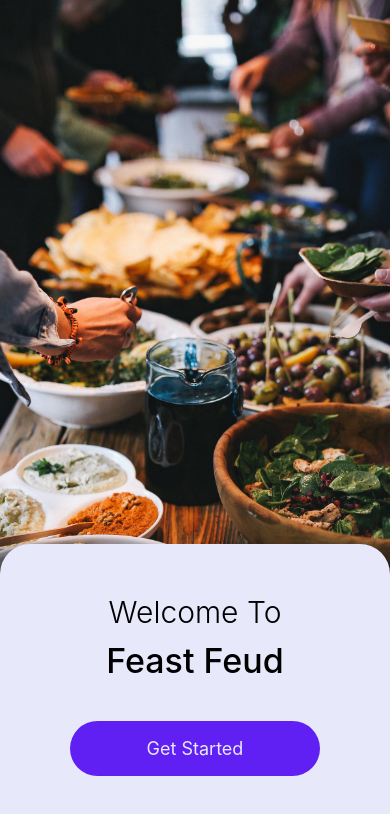
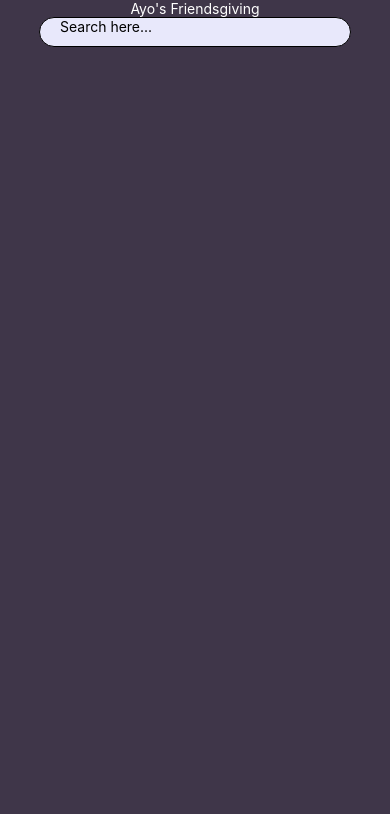
Before and after one commit to Ayomide4/feast-feud, a React Native app: screen /Party in a window 390 px wide. Shown: the top 814 px of the page. Built offline with nearby package versions, Linux system fonts and the light colour scheme.

Commit message:
start party page

```diff
--- a/src/App.tsx
+++ b/src/App.tsx
@@ -3,21 +3,27 @@ import WelcomeScreen from "./screens/WelcomeScreen";
 import CodeScreen from "./screens/CodeScreen";
 import { NavigationContainer } from "@react-navigation/native";
 import { createNativeStackNavigator } from "@react-navigation/native-stack";
+import PartyScreen from "./screens/PartyScreen";
 
 const Stack = createNativeStackNavigator();
 
 export default function App() {
   return (
     <NavigationContainer>
-      <Stack.Navigator initialRouteName="Welcome">
+      <Stack.Navigator>
+        {/* <Stack.Screen */}
+        {/*   name="Welcome" */}
+        {/*   component={WelcomeScreen} */}
+        {/*   options={{ headerShown: false }} */}
+        {/* /> */}
+        {/* <Stack.Screen */}
+        {/*   name="Enter Code" */}
+        {/*   component={CodeScreen} */}
+        {/*   options={{ headerShown: false }} */}
+        {/* /> */}
         <Stack.Screen
-          name="Welcome"
-          component={WelcomeScreen}
-          options={{ headerShown: false }}
-        />
-        <Stack.Screen
-          name="Enter Code"
-          component={CodeScreen}
+          name="Party"
+          component={PartyScreen}
           options={{ headerShown: false }}
         />
       </Stack.Navigator>
--- a/src/screens/CodeScreen.tsx
+++ b/src/screens/CodeScreen.tsx
@@ -11,6 +11,7 @@ import {
   ScrollView,
 } from "react-native";
 
+//TODO: after click on text input, permnanetly shifts everything up
 export default function CodeScreen({ navigation }: any) {
   return (
     <ImageBackground
@@ -45,7 +46,7 @@ export default function CodeScreen({ navigation }: any) {
               ></TextInput>
               <Pressable
                 style={styles.button}
-                onPress={() => navigation.navigate("Welcome")}
+                onPress={() => navigation.navigate("Party")}
               >
                 <Text
                   style={{ fontWeight: "500", color: "#fff", fontSize: 16 }}
--- /dev/null
+++ b/src/screens/PartyScreen.tsx
@@ -0,0 +1,33 @@
+import { Image, View, Text, StyleSheet, TextInput } from "react-native";
+import { SafeAreaView } from "react-native-safe-area-context";
+
+export default function PartyScreen() {
+  return (
+    <SafeAreaView style={styles.container}>
+      <View>
+        <Text style={{ color: "#fff" }}>Ayo's Friendsgiving</Text>
+      </View>
+      <View style={styles.input}>
+        <TextInput placeholder="Search here..." />
+      </View>
+    </SafeAreaView>
+  );
+}
+
+const styles = StyleSheet.create({
+  container: {
+    alignItems: "center",
+    backgroundColor: "#3F3649",
+    width: "100%",
+    height: "100%",
+  },
+  input: {
+    borderWidth: 1,
+    borderRadius: 15,
+    paddingLeft: 20,
+    backgroundColor: "#E8E8FB",
+    width: "80%",
+    height: 30,
+    marginBottom: 20,
+  },
+});
```
Also changed, not shown: assets/search.jpg (added).
